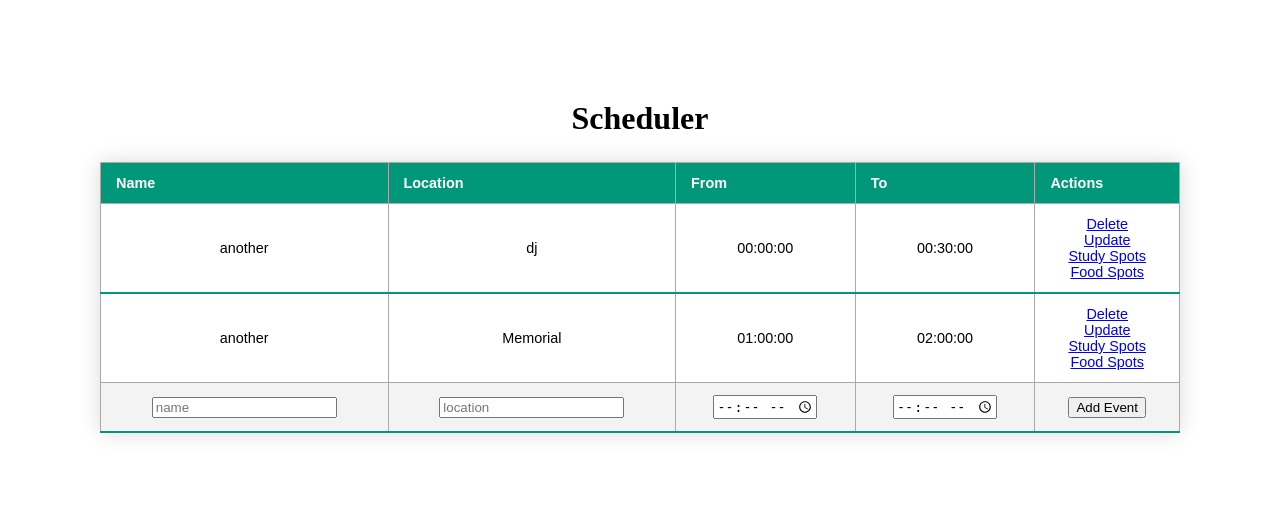
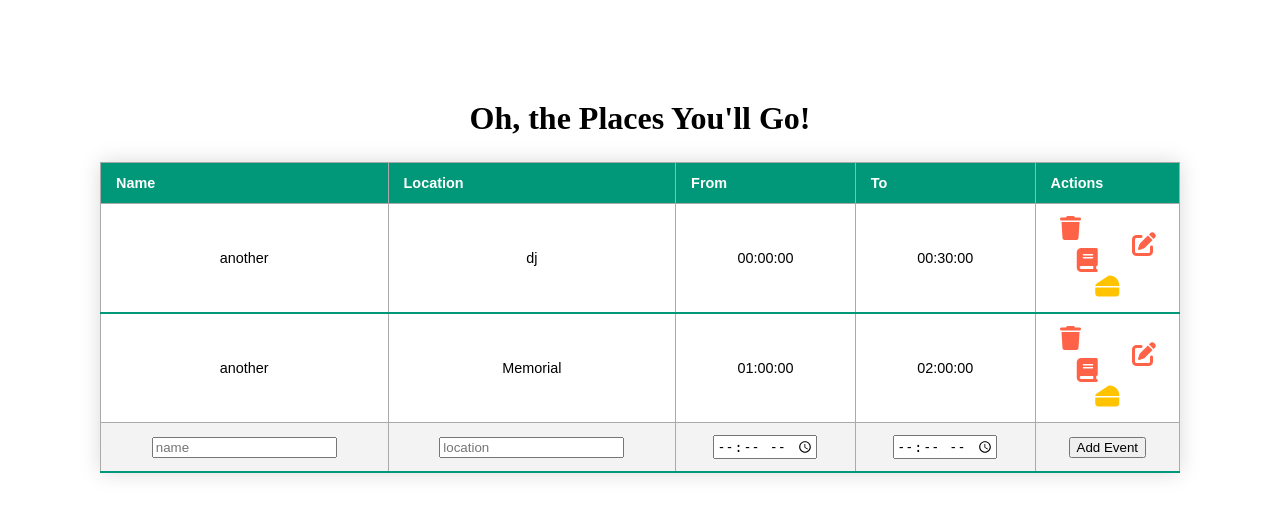
Before and after one commit to arimal2/MadData24, a Flask app: page / in a window 1280 px wide. Shown: the top 522 px of the page. Run offline with Flask 3, Linux system fonts and the light colour scheme; data comes from the database, SQL or seed files in the repository; both versions use the stored data as it was after the commit; some libraries are stand-ins or nearby versions.

Commit message:
trying to style it

```diff
--- a/static/css/main.css
+++ b/static/css/main.css
@@ -1,8 +1,3 @@
-:root {
-    --length: 20;
-    --white: #ffffff;
-}
-
 body,
 html {
     text-align: center;
@@ -70,3 +65,77 @@ table {
     height: 20px;
     background-color: rgb(24, 75, 75);
 }
+
+.grandpaDiv {
+    position: relative;
+    display: block;
+    height: 40px;
+}
+
+.parentDiv {
+    text-align: center;
+}
+.parentDiv a {
+    text-align: center;
+    display: inline-block;
+        margin: 0 5px; /* Adjust spacing */
+        font-size: 20px;
+}
+
+
+.icon-trash {
+    margin-left: 10px;
+    float: left;
+    width: 30px;
+    height: 30px;
+    position: relative;
+    overflow: hidden;
+    margin-left: 30px;
+    margin-top: 15px;
+}
+
+.icon-edit {
+    text-align: right;
+    float: right;
+    width: 30px;
+    height: 30px;
+    position: relative;
+    justify-content: right;
+    overflow: hidden;
+    margin-left: 30px;
+    margin-top: 15px;
+    margin-bottom: 15px;
+}
+
+
+/* .icon-book {
+    width: 30px;
+    height: 30px;
+    justify-content: left;
+    text-align: right;
+
+    position: relative;
+    overflow: hidden;
+    margin-left: 30px;
+    margin-top: 30px;
+    margin-bottom: 15px;
+}
+
+.icon-cheese {
+    width: 30px;
+    height: 30px;
+    justify-content: right;
+    text-align: left;
+
+    position: relative;
+    overflow: hidden;
+    margin-top: 15px;
+    margin-bottom: 15px;
+}
+
+
+a {
+    position: absolute;
+    bottom: 12px;
+    right: 20px;
+}
--- a/templates/base.html
+++ b/templates/base.html
@@ -5,6 +5,8 @@
     <meta charset="UTF-8">
     <meta name="viewport" content="width=device-width, initial-scale=1.0">
     <link rel="stylesheet" href="{{ url_for('static', filename='css/main.css') }}">
+    <script src="https://kit.fontawesome.com/f90bfba33f.js" crossorigin="anonymous"></script>
+
     <title>Document</title>
     {% block head %}{% endblock %}
     <!-- Jinja syntax (template engine for Flask).
--- a/templates/index.html
+++ b/templates/index.html
@@ -1,12 +1,12 @@
 {% extends 'base.html' %}
 
 {% block head %}
-<title>Scheduler</title>
+<title>Oh, the Places You'll Go</title>
 {% endblock %}
 
 {% block body %}
 <div class="content">
-    <h1 style="text-align: center">Scheduler</h1>
+    <h1 style="text-align: center">Oh, the Places You'll Go!</h1>
     {% if events|length < 1 %} <h4 style="text-align: center">Create an event below!</h4>
         <table class="styled-table">
             <form style="text-align: center" action="/" method="POST">
@@ -41,13 +41,20 @@
                         <td>{{ event.startTime.time() }}</td>
                         <td>{{ event.endTime.time() }}</td>
                         <td>
-                            <a href="/delete/{{event.id}}">Delete</a>
-                            <br>
-                            <a href="/update/{{event.id}}">Update</a>
-                            <br>
-                            <a href="/study_spots/{{event.id}}">Study Spots</a>
-                            <br>
-                            <a href="/food_spots/{{event.id}}">Food Spots</a>
+                            <div class="parentDiv">
+                                <a class="icon-trash" style="color: Tomato;" href="/delete/{{event.id}}"><i
+                                        class="fa-solid fa-trash" style='font-size:24px'></i></a>
+                                <br>
+                                <a class="icon-edit" style="color: Tomato;" href="/update/{{event.id}}"><i
+                                        class='fas fa-edit' style='font-size:24px'></i>
+                                </a>
+                                <br>
+                                <a class="icon-book" style="color: Tomato;" href="/study_spots/{{event.id}}"><i
+                                        class="fa-solid fa-book" style='font-size:24px'></i></a>
+                                <br>
+                                <a class="icon-cheese" style="color: #FFC300; " href="/food_spots/{{event.id}}"><i
+                                        class="fas fa-cheese" style='font-size:24px'></i></a>
+                            </div>
                         </td>
                     </tr>
                     {% endfor %}
```
Also changed, not shown: app.py (line endings or trailing spaces), instance/test.db.
